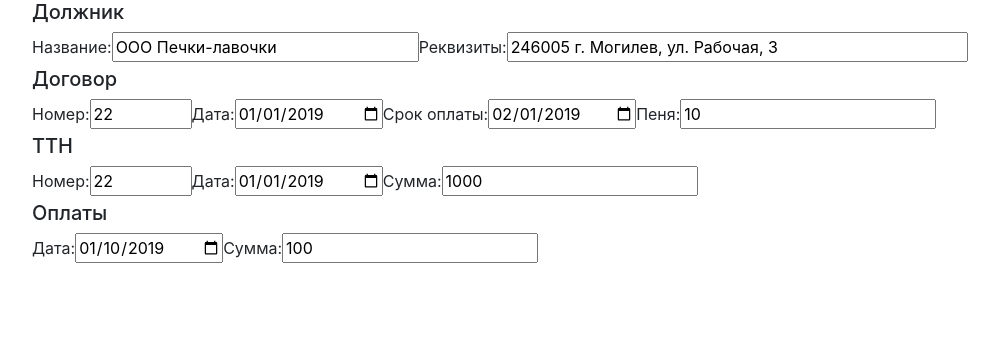
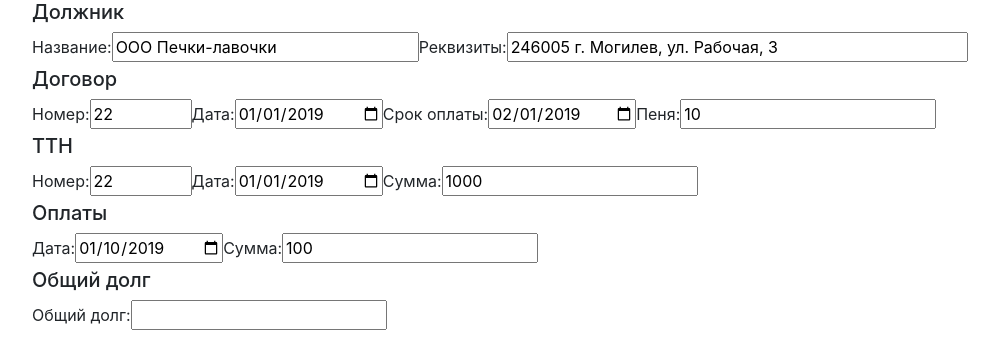
Before and after one commit to Globus007/debt-calculator-frontend, an Angular app: page / in a window 1280 px wide. Shown: the top 362 px of the page, without its empty margins (53-1052 px from the left). Built offline with nearby package versions, Linux system fonts and the light colour scheme.

Commit message:
Added BalanceComponent

```diff
--- a/src/app/app.component.html
+++ b/src/app/app.component.html
@@ -2,3 +2,4 @@
 <app-contract></app-contract>
 <app-bill></app-bill>
 <app-payment></app-payment>
+<app-balance></app-balance>
--- a/src/app/app.module.ts
+++ b/src/app/app.module.ts
@@ -7,6 +7,7 @@ import { DebtorComponent } from './debtor/debtor.component';
 import { ContractComponent } from './contract/contract.component';
 import { BillComponent } from './bill/bill.component';
 import { PaymentComponent } from './payment/payment.component';
+import { BalanceComponent } from './balance/balance.component';
 
 @NgModule({
   declarations: [
@@ -14,7 +15,8 @@ import { PaymentComponent } from './payment/payment.component';
     DebtorComponent,
     ContractComponent,
     BillComponent,
-    PaymentComponent
+    PaymentComponent,
+    BalanceComponent
   ],
   imports: [
     BrowserModule,
--- /dev/null
+++ b/src/app/balance/balance.component.html
@@ -0,0 +1,7 @@
+<div id="balance" class="container">
+    <h5>Общий долг</h5>
+    <form>
+        <label for="balance-amount">Общий долг: </label>
+        <input type="number" name="bill-amount" size="10" value="">
+    </form>
+</div>
--- /dev/null
+++ b/src/app/balance/balance.component.ts
@@ -0,0 +1,15 @@
+import { Component, OnInit } from '@angular/core';
+
+@Component({
+  selector: 'app-balance',
+  templateUrl: './balance.component.html',
+  styleUrls: ['./balance.component.css']
+})
+export class BalanceComponent implements OnInit {
+
+  constructor() { }
+
+  ngOnInit(): void {
+  }
+
+}
```
Also changed, not shown: src/app/balance/balance.component.css (added), 1 other file (tests, documents, lock files or other folders).
